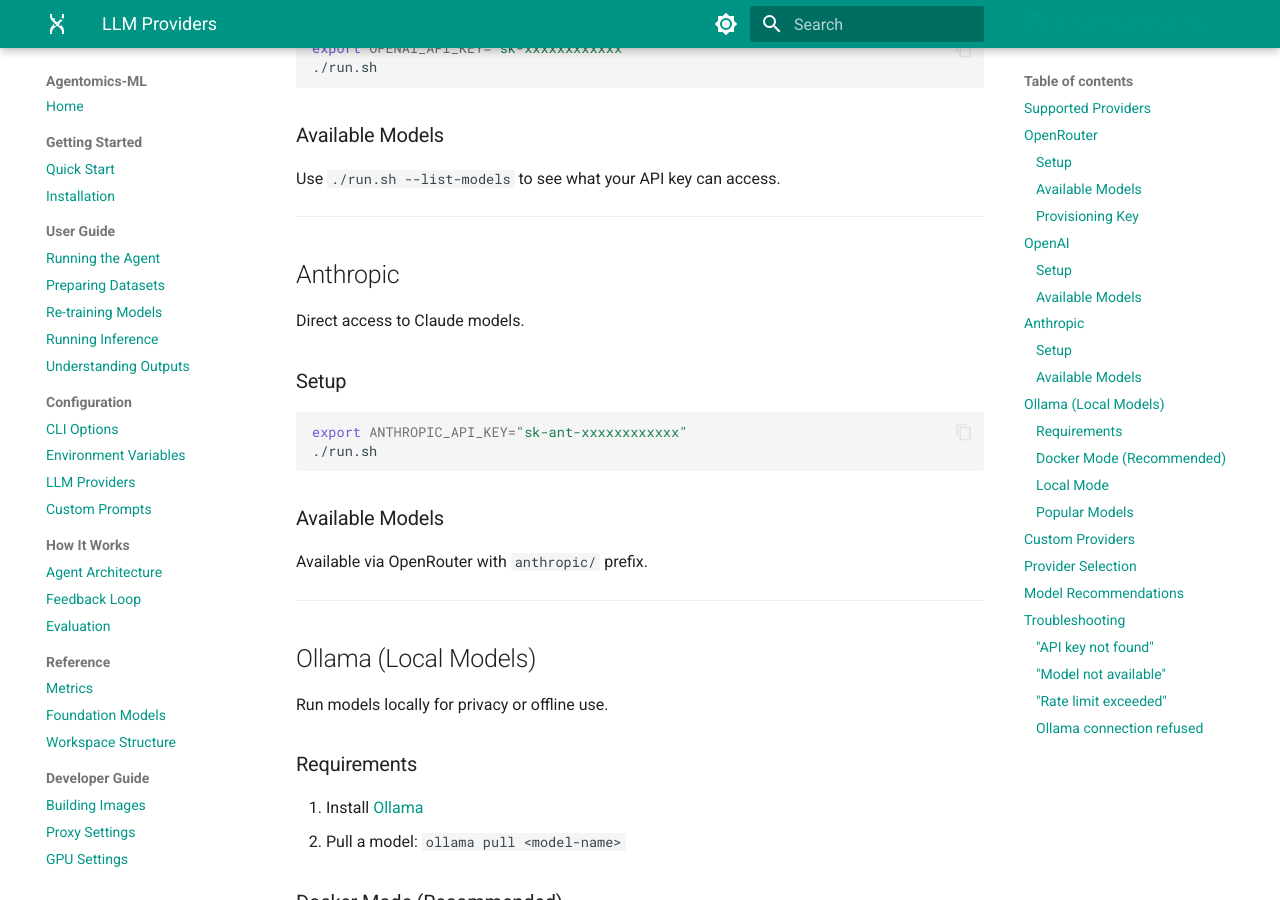
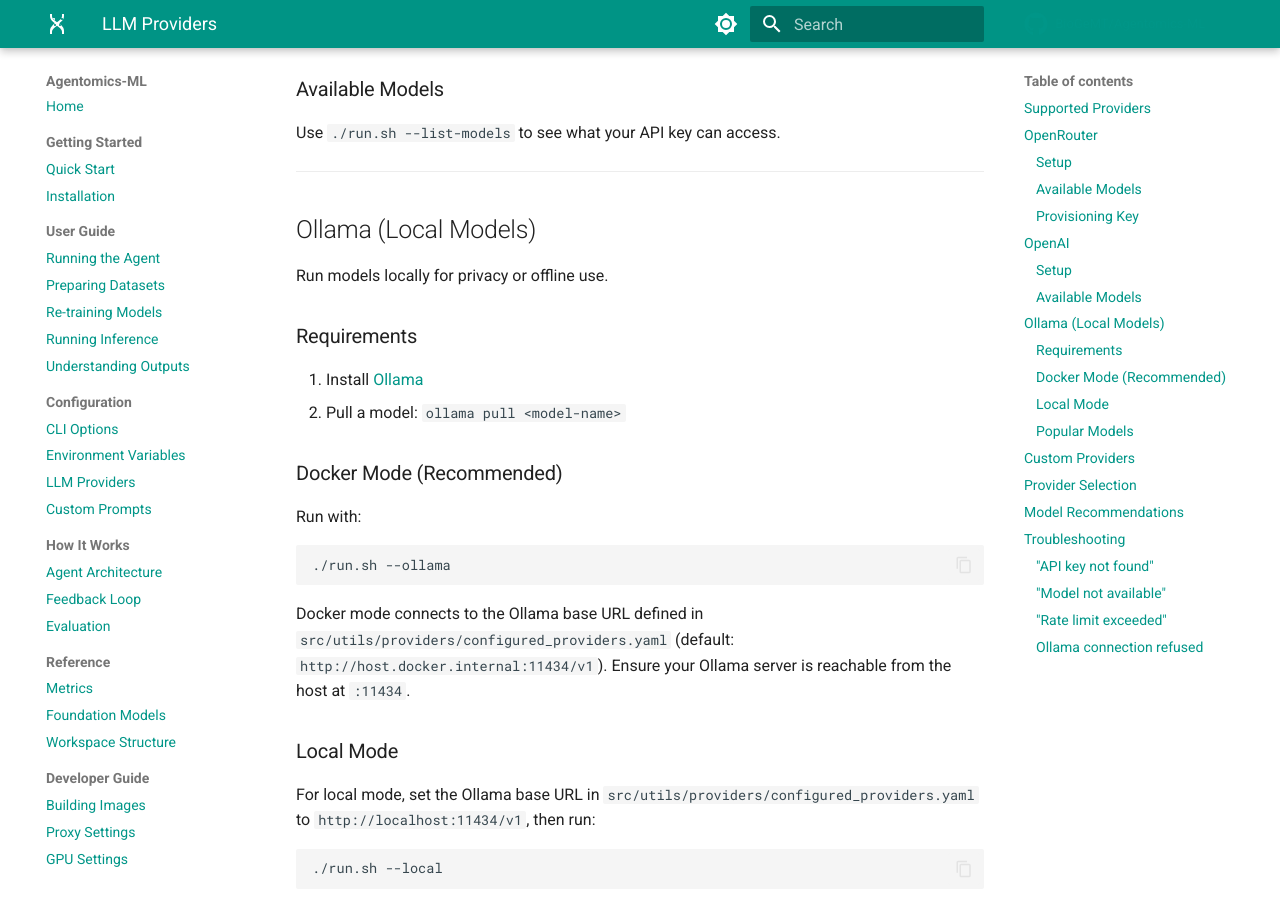
Before and after one commit to BioGeMT/agentomics-ml, an MkDocs documentation site: the page built from docs/configuration/providers.md, in a window 1280 px wide and 900 px high, scrolled down 1372 px. Built offline with MkDocs 1.6.1 and Material for MkDocs 9.7.7, drawn with Linux system fonts in a browser that asks for light colours; comment, search, counter and statistics services are not loaded; some of the changed text lies outside the part shown.

Commit message:
Remove Anthropic references from docs

````diff
--- a/docs/configuration/providers.md
+++ b/docs/configuration/providers.md
@@ -8,7 +8,6 @@
 |----------|---------------------|--------|
 | [OpenRouter](https://openrouter.ai/) | `OPENROUTER_API_KEY` | 100+ models |
 | [OpenAI](https://openai.com/) | `OPENAI_API_KEY` | Use `--list-models` to see available models |
-| [Anthropic](https://anthropic.com/) | `ANTHROPIC_API_KEY` | Claude 3.5, Claude 3, etc. |
 | [Ollama](https://ollama.ai/) | Local setup | Local models |
 
 ## OpenRouter
@@ -57,23 +56,6 @@
 ### Available Models
 
 Use `./run.sh --list-models` to see what your API key can access.
-
----
-
-## Anthropic
-
-Direct access to Claude models.
-
-### Setup
-
-```bash
-export ANTHROPIC_API_KEY="sk-ant-xxxxxxxxxxxx"
-./run.sh
-```
-
-### Available Models
-
-Available via OpenRouter with `anthropic/` prefix.
 
 ---
 
````
Also changed, not shown: docs/configuration/environment.md (+0 -2 lines), docs/developer/proxy-settings.md (+1 -1 lines), docs/getting-started/quick-start.md (+2 -2 lines), docs/index.md (+1 -1 lines).
